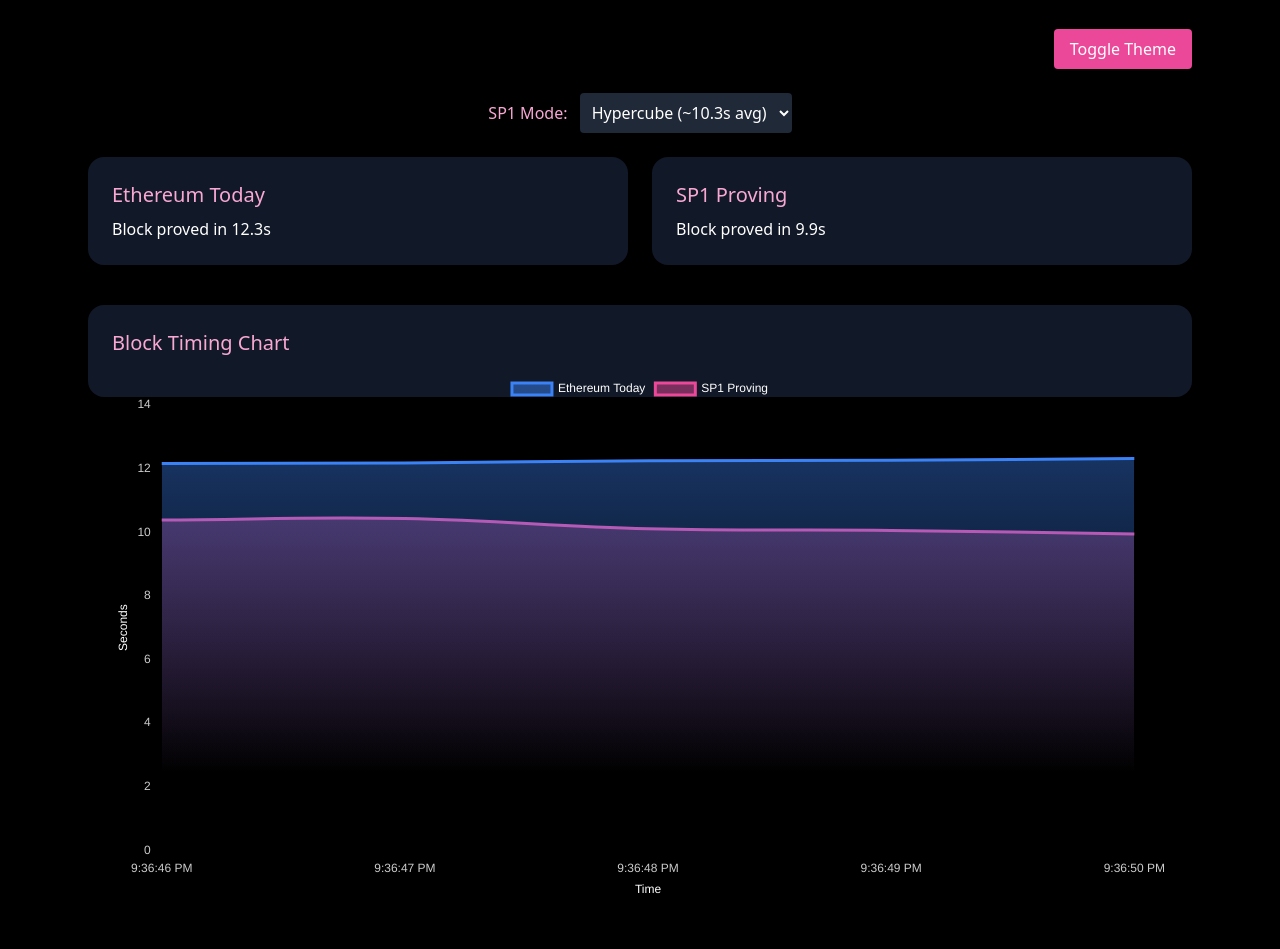
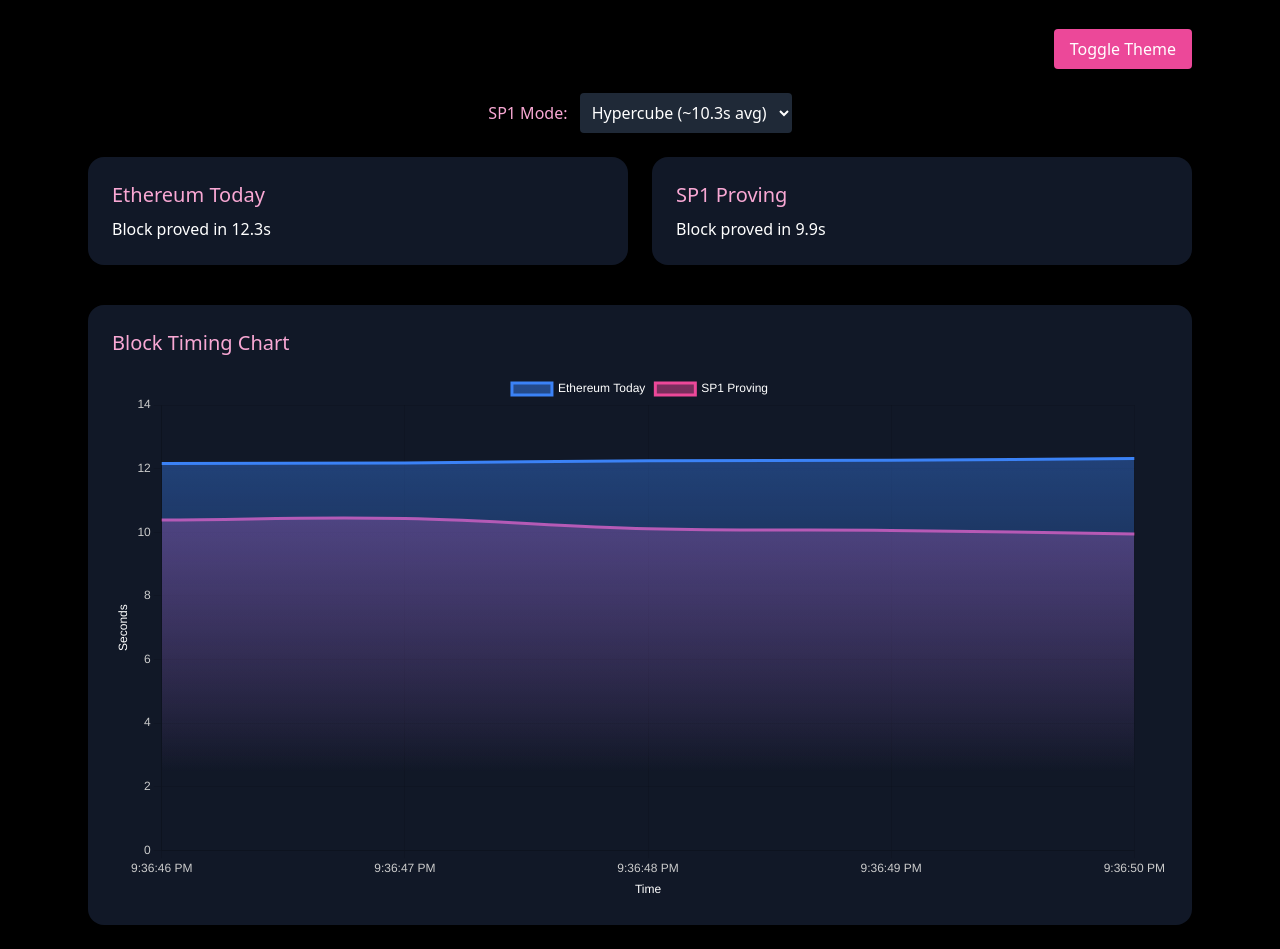
Before and after one commit to Wrukky/Ethereum-vs-SP1, a plain HTML site: page index.html in a window 1280 px wide. Shown: the part 99-1048 px from the top of the page. Before the commit the page ends 1000 px from the top, so only its background shows below. Drawn offline with nearby package versions, Linux system fonts and the light colour scheme.

Commit message:
Update index.html

```diff
--- a/index.html
+++ b/index.html
@@ -46,12 +46,12 @@
       </section>
 
       <!-- Chart -->
-<section class="bg-gray-900 p-6 rounded-2xl">
-  <h2 class="text-xl text-pink-300 mb-4">Block Timing Chart</h2>
-  <div class="relative w-full min-h-[400px] sm:min-h-[500px]">
-    <canvas id="blockChart" class="absolute top-0 left-0 w-full h-full"></canvas>
-  </div>
-</section>
+      <section class="bg-gray-900 p-6 rounded-2xl h-[800px] sm:h-[800px]">
+        <h2 class="text-xl text-pink-300 mb-4">Block Timing Chart</h2>
+        <div class="h-full">
+          <canvas id="blockChart" class="w-full h-[300px] sm:h-[800px]"></canvas>
+        </div>
+      </section>
     </main>
 
     <!-- Script -->
```
